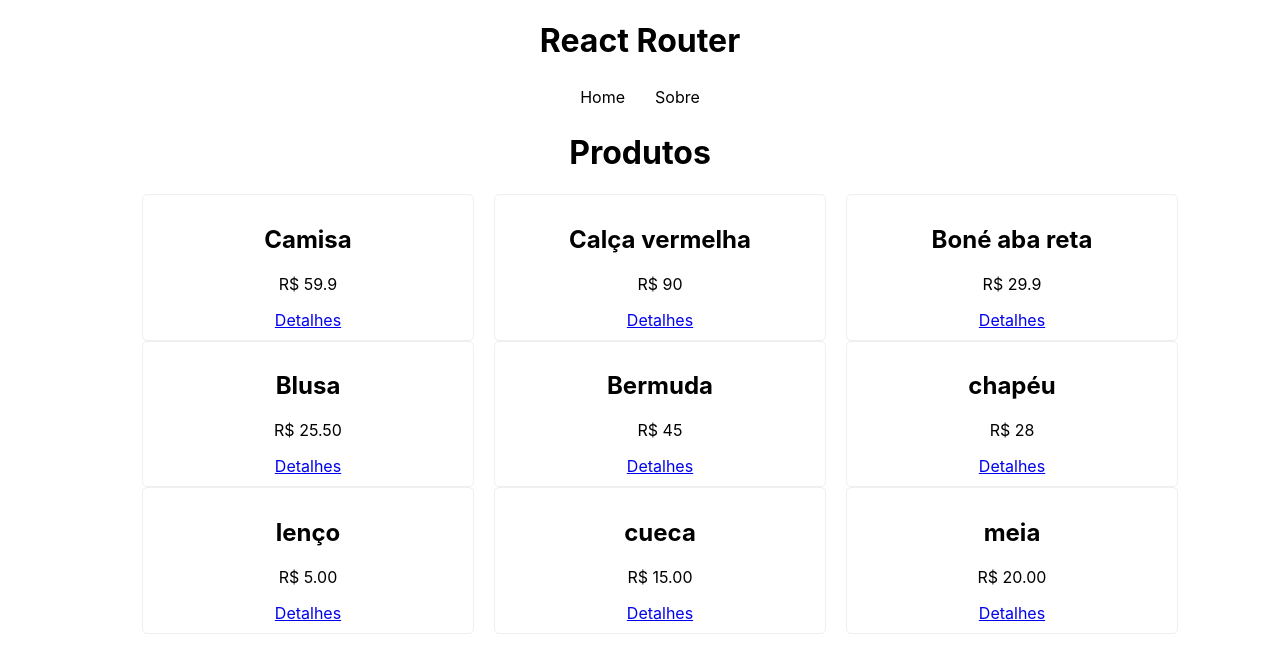
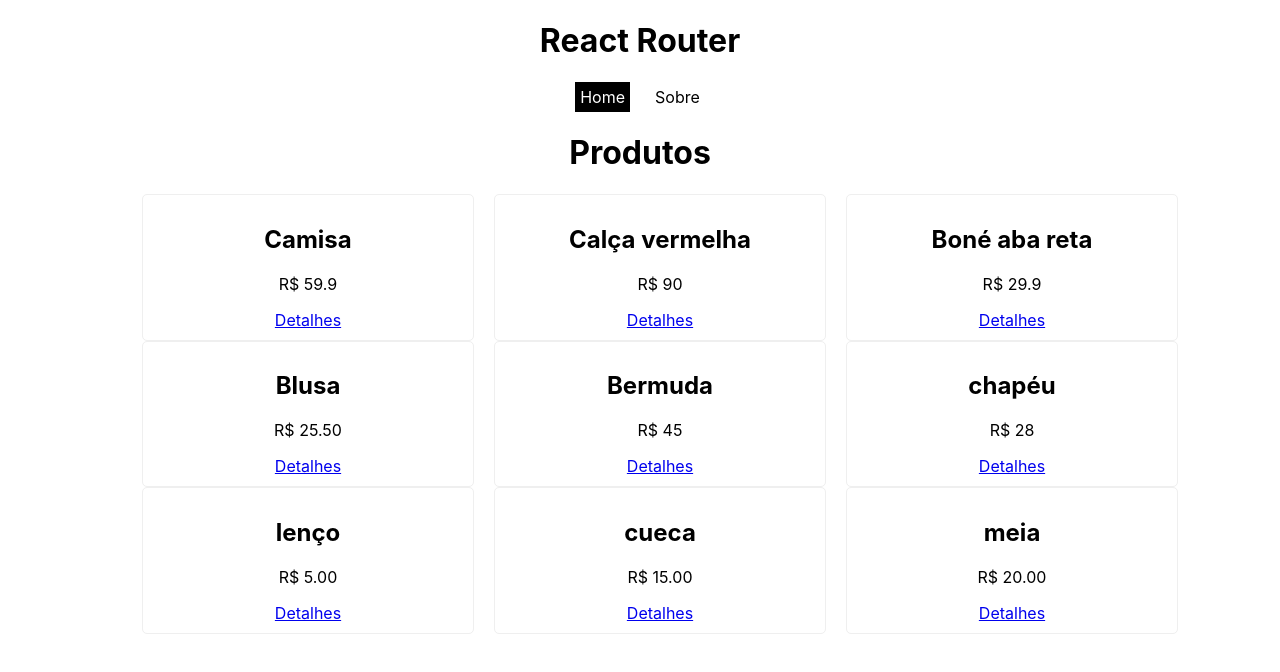
Before and after one commit to marcosfreiberger/reactrouter, a React (Create React App) app: page / in a window 1280 px wide. Shown: the top 672 px of the page. Built offline with nearby package versions, Linux system fonts and the light colour scheme; data requests are answered from the project's data file.

Commit message:
Link ativo

```diff
--- a/src/components/Navbar.js
+++ b/src/components/Navbar.js
@@ -1,12 +1,16 @@
 import React from 'react'
-import { Link } from 'react-router-dom'
+import { Link, NavLink } from 'react-router-dom'
 import './Navbar.css'
 
 const Navbar = () => {
     return (
         <nav>
-            <Link to='/'>Home</Link>
-            <Link to='/about'>Sobre</Link>
+            {/* <Link to='/'>Home</Link>
+            <Link to='/about'>Sobre</Link> */}
+            <NavLink to='/'
+            // className={({ isActive }) => (isActive ? 'esta-ativo' : 'não-ativo')}
+            >Home</NavLink>
+            <NavLink to='/about'>Sobre</NavLink>
         </nav>
     )
 }
```
